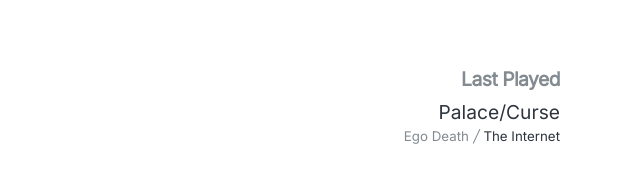
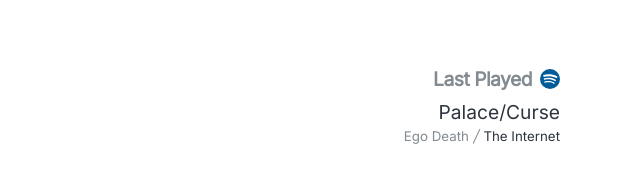
Before and after one commit to a11rew/a11rew.dev, a Gatsby site: page / in a window 1280 px wide. Shown: the part 241-424 px from the top of the page, 640-1280 px from the left. Built offline with nearby package versions, Linux system fonts and the light colour scheme; Gatsby itself is replaced by a stand-in of ours; no server answers.

Commit message:
spotify logo

```diff
--- a/src/components/socialBanner/lastPlayed.tsx
+++ b/src/components/socialBanner/lastPlayed.tsx
@@ -1,5 +1,6 @@
 import React, { ReactElement, useEffect, useState } from 'react'
 import styled from 'styled-components'
+import { BsSpotify } from 'react-icons/bs'
 
 const LastPlayed: React.FC = (): ReactElement => {
   const [songData, setSongData] = useState<SongData>()
@@ -56,7 +57,12 @@
 
   return (
     <Container>
-      <h5>Last Played</h5>
+      <div>
+        <h5>Last Played</h5>
+        <a href={songData?.songHref} target="_blank" rel="noreferrer noopener">
+          <BsSpotify size={20} />
+        </a>
+      </div>
       {songData ? (
         <>
           <SongTitle>{songData?.songTitle}</SongTitle>
@@ -77,10 +83,19 @@
   flex-direction: column;
   text-align: right;
 
+  div:first-of-type {
+    display: flex;
+    align-self: flex-end;
+    svg {
+      margin-left: var(--spacing-2);
+    }
+  }
+
   h5 {
     margin: unset;
     color: var(--color-text-secondary);
     margin-bottom: 8px;
+    align-self: center;
   }
 `
 
```
